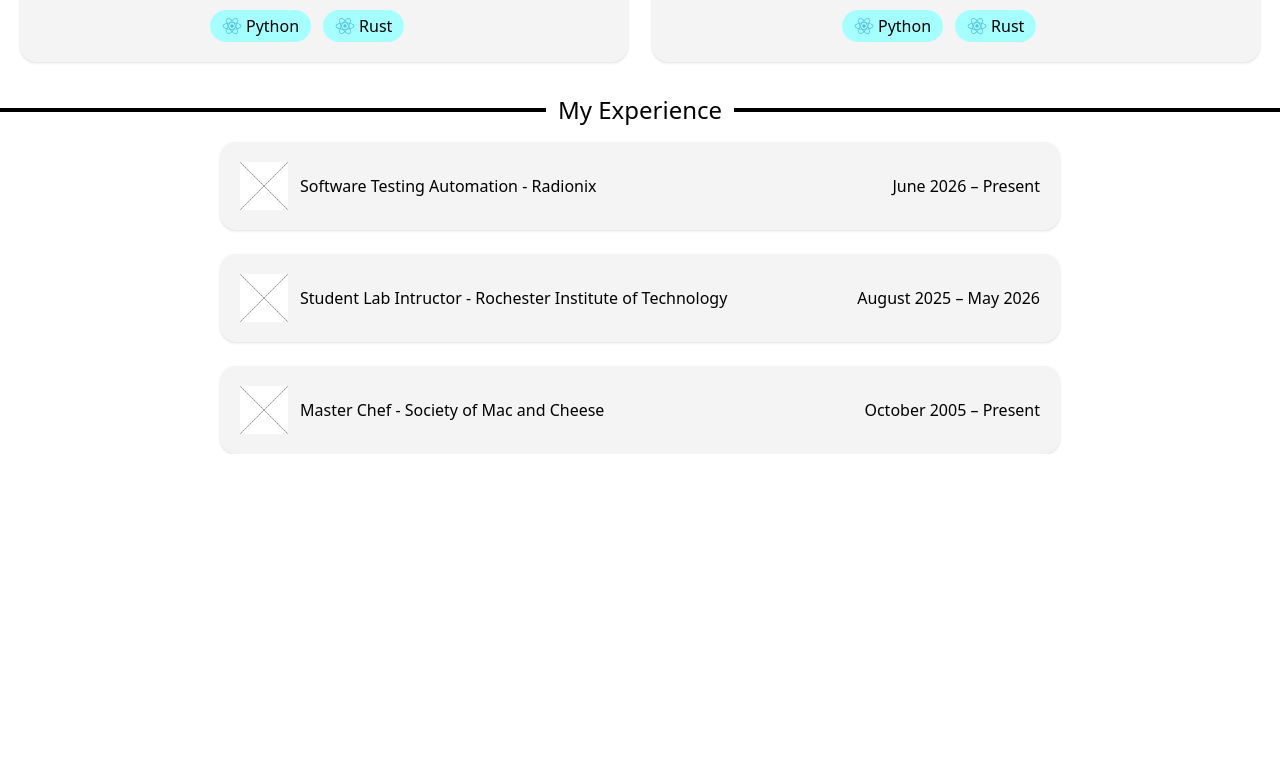
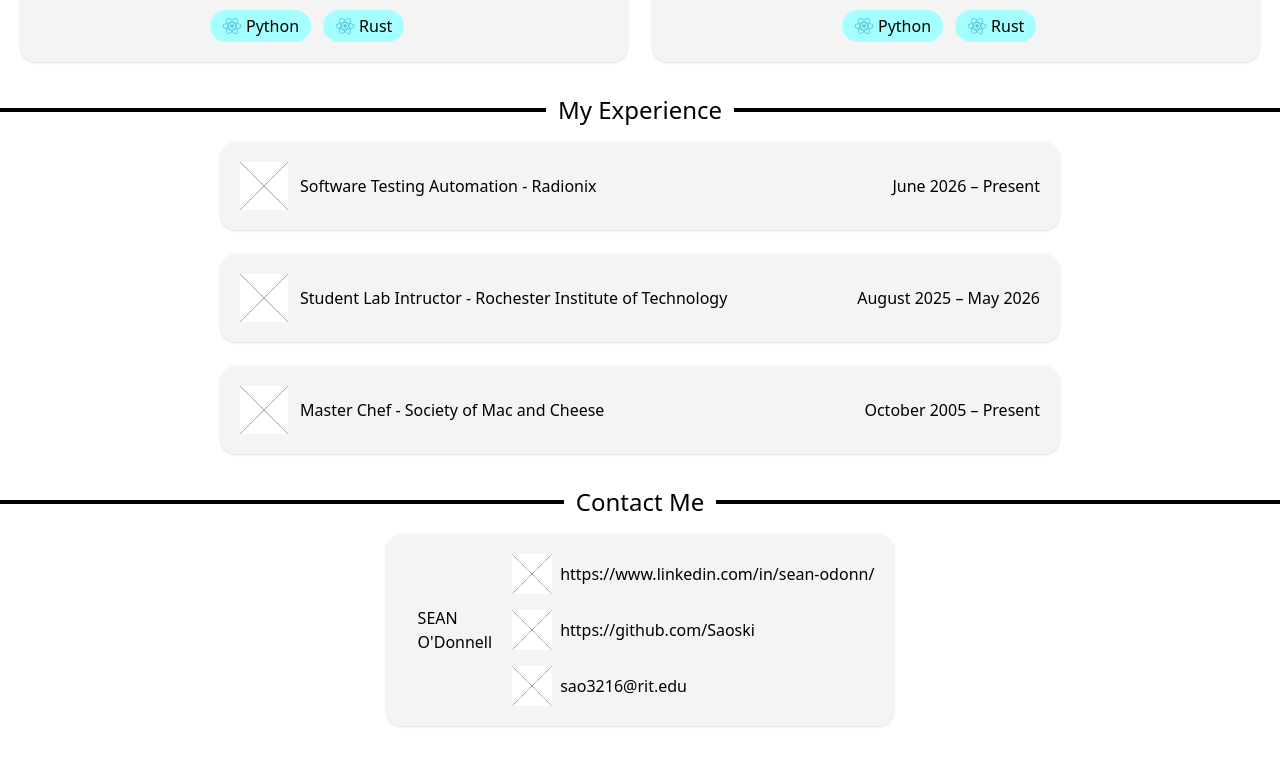
Before and after one commit to Saoski/test-portfolio, a Next.js app: page /test-portfolio/ in a window 1280 px wide. Shown: the part 982-1748 px from the top of the page. Before the commit the page ends 1436 px from the top, so only its background shows below. Built offline with nearby package versions, Linux system fonts and the light colour scheme.

Commit message:
Complete contact card

```diff
--- /dev/null
+++ b/app/components/ContactCard.tsx
@@ -0,0 +1,41 @@
+import Card from "./Card";
+import placeholderImg from "../assets/placeholder.jpg";
+import Image from "next/image";
+
+export default function ContactCard() {
+    const contacts = [
+        {
+            logoSrc: placeholderImg,
+            link: "https://www.linkedin.com/in/sean-odonn/",
+        },
+        {
+            logoSrc: placeholderImg,
+            link: "https://github.com/Saoski",
+        },
+        {
+            logoSrc: placeholderImg,
+            link: "sao3216@rit.edu",
+        },
+    ];
+
+    return (
+        <Card>
+            <div className="flex flex-col justify-center px-3">
+                <h1>SEAN</h1>
+                <p>O'Donnell</p>
+            </div>
+            <div className="flex flex-col gap-4">
+                {contacts.map(({ logoSrc, link }) => {
+                    return (
+                        <div className="flex items-center gap-2">
+                            <div className="relative w-10 h-10">
+                                <Image src={logoSrc} alt={"Contact logo"} />
+                            </div>
+                            <a href={link}>{link}</a>
+                        </div>
+                    );
+                })}
+            </div>
+        </Card>
+    );
+}
--- a/app/page.tsx
+++ b/app/page.tsx
@@ -6,6 +6,7 @@ import quackbox from "./assets/quackbox.png";
 import placeholderImg from "./assets/placeholder.jpg";
 import { Skill } from "./components/SkillTag";
 import ExperienceCard from "./components/ExperienceCard";
+import ContactCard from "./components/ContactCard";
 
 export default function Home() {
     const macAndCheeseDescription =
@@ -47,7 +48,7 @@ export default function Home() {
                 />
             </div>
             <Divider text="My Experience" />
-            <div className="flex flex-col items-center gap-6">
+            <div className="flex flex-col items-center gap-6" id="experience">
                 <ExperienceCard
                     logoSrc={placeholderImg}
                     logoAlt={"Radionix brand logo"}
@@ -73,6 +74,9 @@ export default function Home() {
                     endDate={"Present"}
                 />
             </div>
+            <Divider text="Contact Me" />
+            <ContactCard />
+            <div className="m-8" />
         </>
     );
 }
```
